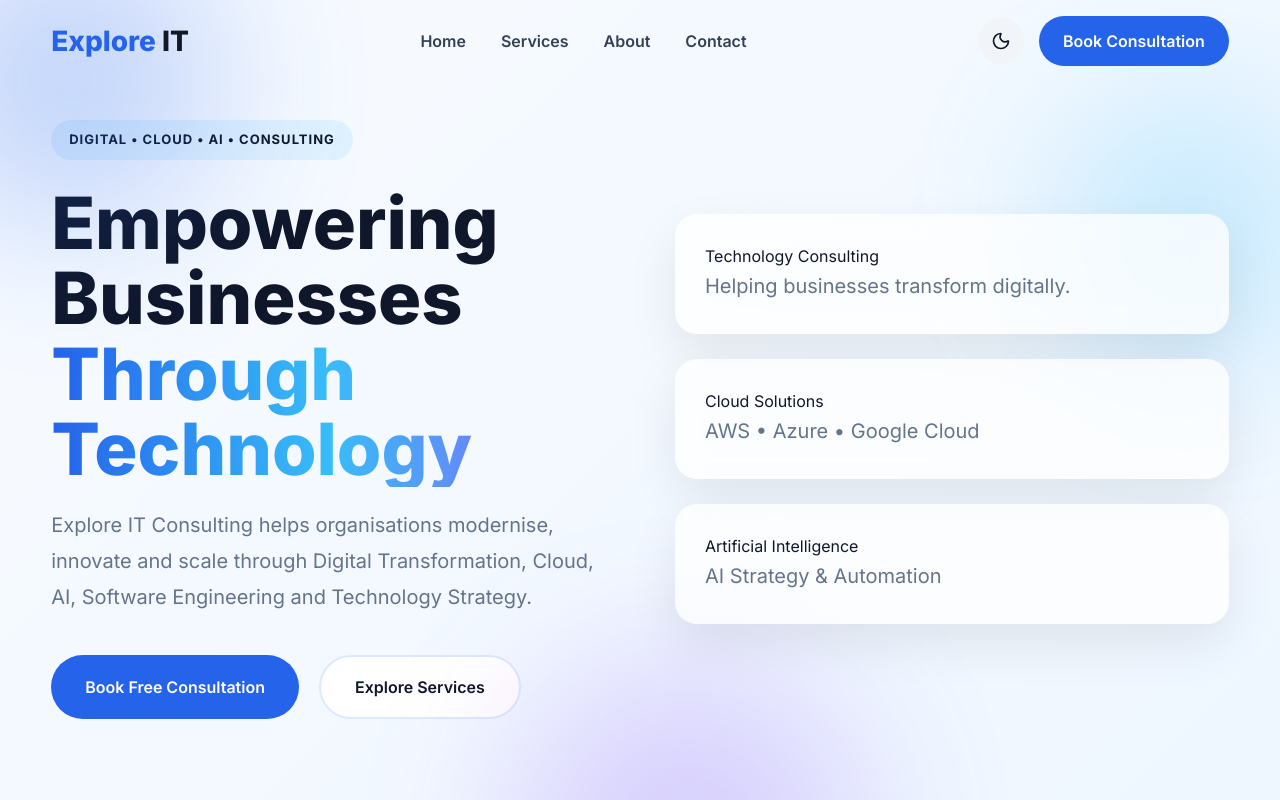
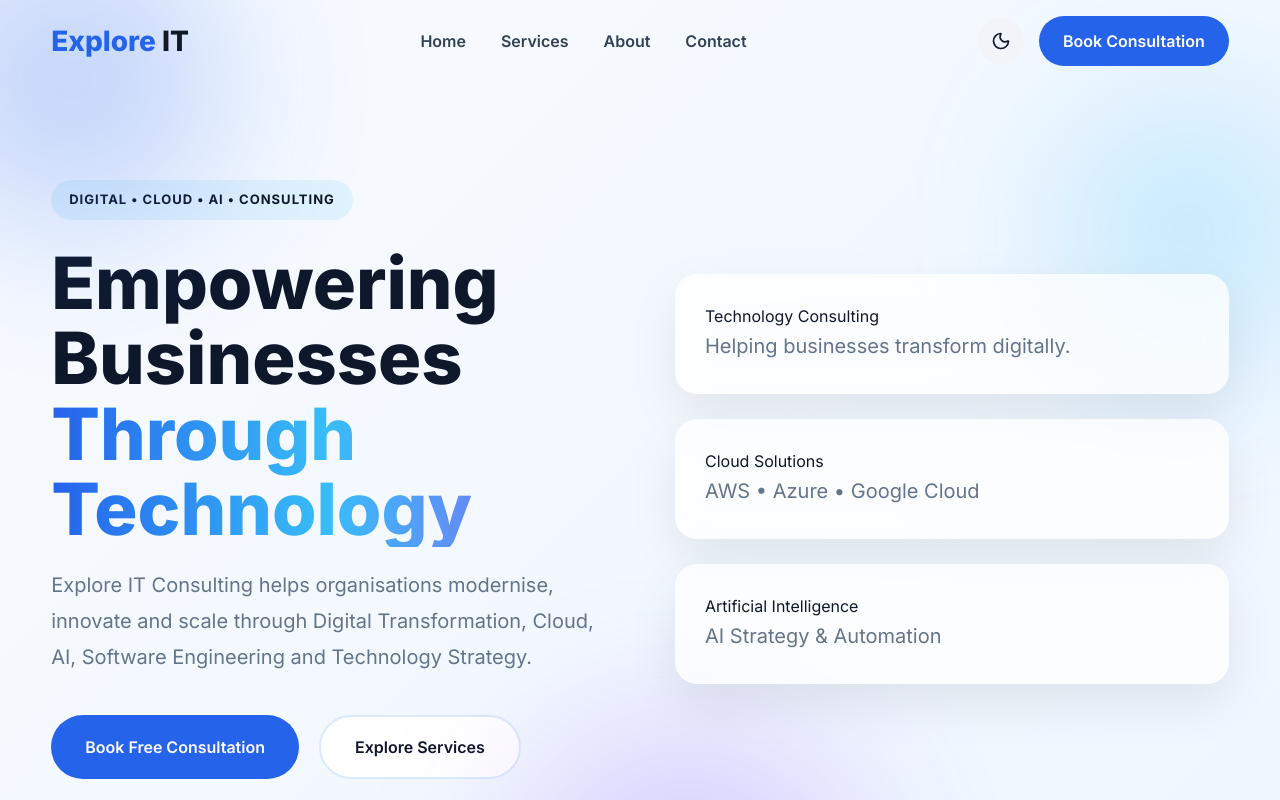
Before and after one commit to neiljohnson1306/exploreitconsulting, a React (Vite) app: page / in a window 1280 px wide. Shown: the top 800 px of the page. Built offline with nearby package versions, Linux system fonts and the light colour scheme.

Commit message:
Update Hero.css

```diff
--- a/src/components/Hero.css
+++ b/src/components/Hero.css
@@ -4,7 +4,7 @@ position:relative;
 
 overflow:hidden;
 
-padding:120px 0;
+padding:180px 0 120px;
 
 background:
 
```
